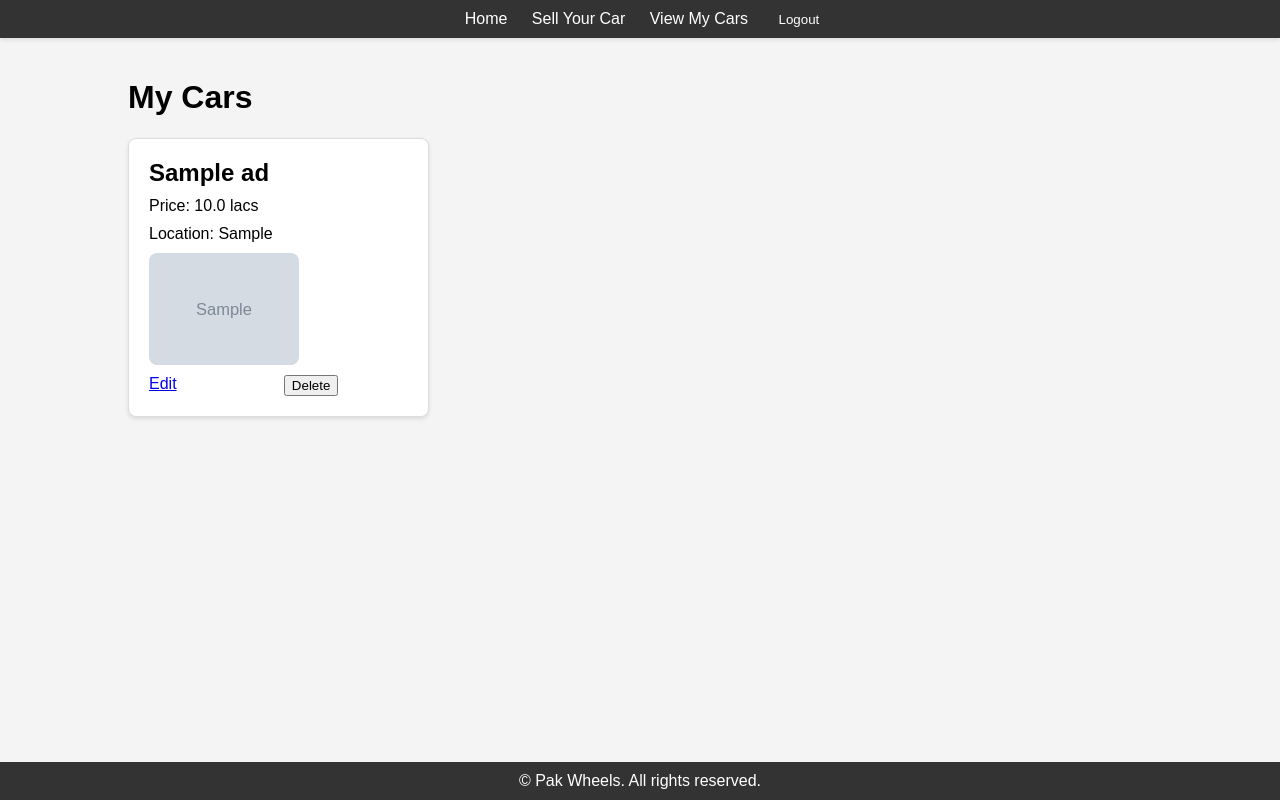
After one commit to maedahnazar/PakWheels-WebApp, a Django app: page /v2/user-cars/ in a window 1280 px wide. The commit adds this page. Run offline with Django 4.2, Linux system fonts and the light colour scheme; a user stored in the database is signed in; tables that the repository leaves empty hold one stand-in row (values such as "Sample post"); grey boxes marked "Sample" are stand-in pictures.

Commit message:
user carslisting and edit

```diff
--- a/pakwheels_app_project/ads/api/v1/urls.py
+++ b/pakwheels_app_project/ads/api/v1/urls.py
@@ -1,10 +1,22 @@
 from django.urls import path
 
-from ads.api.v1.views import ad_list_view, ad_detail_view, car_create_view
+from ads.api.v1.views import (
+    ad_list_view,
+    ad_detail_view,
+    car_create_view,
+    user_cars_view,
+    car_edit_view,
+    car_delete_view,
+    remove_car_image_view
+)
 
 
 urlpatterns = [
     path('', ad_list_view, name='ad_list'),
     path('ad/<int:ad_id>/', ad_detail_view, name='ad_detail'),
     path('add-car/', car_create_view, name='add_car'),
+    path('my-cars/', user_cars_view, name='user_cars'),
+    path('car/edit/<int:ad_id>/', car_edit_view, name='car_edit'),
+    path('car/delete/<int:ad_id>/', car_delete_view, name='car_delete'),
+    path('remove-image/<int:image_id>/', remove_car_image_view, name='remove_car_image'),
 ]
--- a/pakwheels_app_project/ads/api/v2/urls.py
+++ b/pakwheels_app_project/ads/api/v2/urls.py
@@ -1,10 +1,22 @@
 from django.urls import path
 
-from ads.api.v2.views import AdListView, AdDetailView, CarCreateView
+from ads.api.v2.views import (
+    AdListView,
+    AdDetailView,
+    CarCreateView,
+    UserCarsView,
+    CarEditView,
+    RemoveCarImageView,
+    CarDeleteView,
+)
 
 
 urlpatterns = [
     path('', AdListView.as_view(), name='ad-list'),
     path('ad/<int:ad_id>/', AdDetailView.as_view(), name='ad-detail'),
     path('add-car/', CarCreateView.as_view(), name='add-car'),
+    path('user-cars/', UserCarsView.as_view(), name='user-cars'),
+    path('car/edit/<int:ad_id>/', CarEditView.as_view(), name='car-edit'),
+    path('car/image/remove/<int:image_id>/', RemoveCarImageView.as_view(), name='remove-car-image'),
+    path('car/delete/<int:ad_id>/', CarDeleteView.as_view(), name='car-delete'),
 ]
--- a/pakwheels_app_project/ads/api/v2/views.py
+++ b/pakwheels_app_project/ads/api/v2/views.py
@@ -65,3 +65,80 @@ class CarCreateView(LoginRequiredMixin, View):
             })
 
         return response
+
+class UserCarsView(LoginRequiredMixin, View):
+    def get(self, request):
+        ads = Ad.objects.filter(user=request.user, is_active=True)
+        return render(request, 'ads/user_cars.html', {'ads': ads})
+
+class CarEditView(LoginRequiredMixin, View):
+    def get(self, request, ad_id):
+        ad = get_object_or_404(Ad, id=ad_id, user=request.user, is_active=True)
+        car = get_object_or_404(Car, ad=ad, is_active=True)
+
+        ad_form = AdForm(instance=ad)
+        car_form = CarForm(instance=car)
+        image_form = ImageForm()
+        inspection_report_form = InspectionReportForm(instance=car.inspection_reports.first() if car.inspection_reports.exists() else None)
+
+        return render(request, 'ads/edit_car.html', {
+            'ad_form': ad_form,
+            'car_form': car_form,
+            'image_form': image_form,
+            'inspection_report_form': inspection_report_form,
+            'form_instance': ad,
+            'existing_images': car.images.all(),
+        })
+
+    def post(self, request, ad_id):
+        ad = get_object_or_404(Ad, id=ad_id, user=request.user, is_active=True)
+        car = get_object_or_404(Car, ad=ad, is_active=True)
+
+        ad_form = AdForm(request.POST, instance=ad)
+        car_form = CarForm(request.POST, instance=car)
+        image_form = ImageForm(request.POST, request.FILES)
+        inspection_report_form = InspectionReportForm(request.POST, instance=car.inspection_reports.first() if car.inspection_reports.exists() else None)
+
+        if all([ad_form.is_valid(), car_form.is_valid(), image_form.is_valid(), inspection_report_form.is_valid()]):
+            ad = ad_form.save()
+            car = car_form.save()
+
+            car.save_related_entities(
+                car_form=car_form,
+                image_form=image_form,
+                inspection_report_form=inspection_report_form
+            )
+
+            messages.success(request, 'Car details updated successfully.')
+            response =  redirect('user-cars')
+
+        response =  render(request, 'ads/edit_car.html', {
+            'ad_form': ad_form,
+            'car_form': car_form,
+            'image_form': image_form,
+            'inspection_report_form': inspection_report_form,
+            'form_instance': ad,
+            'existing_images': car.images.all(),
+        })
+
+        return response
+
+class RemoveCarImageView(LoginRequiredMixin, View):
+    def get(self, request, image_id):
+        image = get_object_or_404(Image, id=image_id)
+
+        if image.car.ad.user == request.user:
+            image.delete()
+            messages.success(request, 'Image removed successfully.')
+        else:
+            messages.error(request, 'You are not authorized to remove this image.')
+
+        return redirect('car-edit', ad_id=image.car.ad.id)
+
+class CarDeleteView(LoginRequiredMixin, View):
+    def get(self, request, ad_id):
+        ad = get_object_or_404(Ad, id=ad_id, user=request.user)
+        ad.is_active = False
+        ad.save()
+        messages.success(request, 'Car deleted successfully.')
+        return redirect('user-cars')
--- a/pakwheels_app_project/ads/models.py
+++ b/pakwheels_app_project/ads/models.py
@@ -10,6 +10,7 @@ class Ad(TimestampMixin, models.Model):
     price = models.FloatField()
     location = models.TextField()
     seller_comments = models.TextField()
+    is_active = models.BooleanField(default=True)
 
     user = models.ForeignKey(get_user_model(), on_delete=models.CASCADE, related_name='ads')
 
--- /dev/null
+++ b/pakwheels_app_project/ads/templates/ads/user_cars.html
@@ -0,0 +1,142 @@
+{% extends 'core/base.html' %}
+
+{% block title %}My Cars{% endblock %}
+
+{% block extra_styles %}
+<style>
+    .ad-cards {
+        display: flex;
+        flex-wrap: wrap;
+        gap: 20px;
+    }
+
+    .ad-card {
+        background: #fff;
+        border: 1px solid #ddd;
+        border-radius: 8px;
+        box-shadow: 0 2px 4px rgba(0, 0, 0, 0.1);
+        padding: 20px;
+        width: calc(33.333% - 40px); /* Slightly larger width */
+        box-sizing: border-box;
+        text-decoration: none;
+        color: inherit;
+        display: flex;
+        flex-direction: column; /* Stack elements vertically */
+        justify-content: space-between;
+        transition: transform 0.2s ease-in-out;
+        height: auto; /* Allow height to adjust automatically */
+        position: relative; /* Required for absolute positioning of button container */
+        overflow: hidden; /* Ensure buttons do not overflow */
+    }
+
+    .ad-card:hover {
+        transform: scale(1.02);
+    }
+
+    .ad-card h2 {
+        font-size: 1.5em;
+        margin: 0;
+    }
+
+    .ad-card p {
+        font-size: 1em;
+        margin: 10px 0;
+    }
+
+    .ad-info {
+        flex: 1;
+    }
+
+    .ad-image {
+        width: 100%;
+        max-width: 150px;
+        height: auto;
+        border-radius: 8px;
+        object-fit: cover;
+        margin-bottom: 10px;
+    }
+
+    .ad-actions {
+        margin-top: auto; /* Pushes the buttons to the bottom */
+        display: flex;
+        justify-content: space-between;
+        position: relative; /* Ensure buttons are positioned relative to the card */
+        z-index: 2; /* Ensure buttons are on top of the link */
+    }
+
+    .ad-actions a, .ad-actions form {
+        width: 48%; /* Each button takes half width */
+    }
+
+    .ad-card-link {
+        position: absolute; /* Position the link to cover the entire card */
+        top: 0;
+        left: 0;
+        right: 0;
+        bottom: 0;
+        z-index: 1; /* Ensure link is below the buttons */
+        text-decoration: none; /* Remove default link styles */
+        color: inherit; /* Inherit text color from card */
+    }
+
+    @media (max-width: 768px) {
+        .ad-card {
+            width: calc(50% - 40px); /* Adjusted for smaller screens */
+        }
+    }
+
+    @media (max-width: 480px) {
+        .ad-card {
+            width: 100%;
+            flex-direction: column;
+            align-items: flex-start;
+        }
+
+        .ad-image {
+            margin-top: 10px;
+        }
+
+        .ad-actions {
+            flex-direction: column;
+            align-items: stretch;
+        }
+
+        .ad-actions a, .ad-actions form {
+            width: 100%; /* Full width on smaller screens */
+            margin-bottom: 10px;
+        }
+    }
+</style>
+{% endblock %}
+
+{% block content %}
+<h1>My Cars</h1>
+
+<div class="ad-cards">
+    {% for ad in ads %}
+        <div class="ad-card">
+            <a href="{% url 'ad_detail' ad.id %}" class="ad-card-link"></a>
+            <div class="ad-info">
+                <h2>{{ ad.title }}</h2>
+                <p>Price: {{ ad.price }} lacs</p>
+                <p>Location: {{ ad.location }}</p>
+            </div>
+            {% if ad.car.images.exists %}
+                {% if ad.car.images.first.external_image_url %}
+                    <img src="{{ ad.car.images.first.external_image_url }}" alt="{{ ad.title }}" class="ad-image">
+                {% elif ad.car.images.first.uploaded_image %}
+                    <img src="{{ ad.car.images.first.uploaded_image.url }}" alt="{{ ad.title }}" class="ad-image">
+                {% endif %}
+            {% endif %}
+            <div class="ad-actions">
+                <a href="{% url 'car_edit' ad.id %}">Edit</a>
+                <form method="post" action="{% url 'car_delete' ad.id %}" onsubmit="return confirm('Are you sure you want to delete this car?');">
+                    {% csrf_token %}
+                    <button type="submit" class="btn btn-danger">Delete</button>
+                </form>
+            </div>
+        </div>
+    {% endfor %}
+</div>
+
+{% endblock %}
--- a/pakwheels_app_project/cars/models.py
+++ b/pakwheels_app_project/cars/models.py
@@ -8,6 +8,7 @@ class Car(TimestampMixin):
     assembly = models.TextField()
     engine_capacity = models.IntegerField()
     body_type = models.TextField()
+    is_active = models.BooleanField(default=True)
 
     ad = models.OneToOneField('ads.Ad', on_delete=models.CASCADE, related_name='car')
 
@@ -17,14 +18,16 @@ class Car(TimestampMixin):
     def save_related_entities(self, car_form, image_form, inspection_report_form):
         features = car_form.cleaned_data.get('features')
         if features:
-            for feature in features:
-                self.features.add(feature)
+            self.features.set(features)
 
-        images_to_create = [
-            Image(car=self, uploaded_image=image)
-            for image in image_form.cleaned_data['uploaded_images']
-        ]
-        Image.objects.bulk_create(images_to_create)
+        if image_form.is_valid():
+            uploaded_images = image_form.cleaned_data.get('uploaded_images')
+            if uploaded_images or not self.images.exists():
+                images_to_create = [
+                    Image(car=self, uploaded_image=image)
+                    for image in uploaded_images
+                ]
+                Image.objects.bulk_create(images_to_create)
 
         inspection_report = inspection_report_form.save(commit=False)
         if inspection_report:
--- a/pakwheels_app_project/core/templates/core/base.html
+++ b/pakwheels_app_project/core/templates/core/base.html
@@ -17,6 +17,10 @@
             color: #fff;
             padding: 10px 0;
             text-align: center;
+            position: sticky;
+            top: 0;
+            z-index: 1000;
+            box-shadow: 0 2px 4px rgba(0, 0, 0, 0.1);
         }
 
         header a {
@@ -53,6 +57,7 @@
         <a href="{% url 'ad_list' %}">Home</a>
         {% if user.is_authenticated %}
             <a href="{% url 'add_car' %}">Sell Your Car</a>
+            <a href="{% url 'user_cars' %}">View My Cars</a>
             <form method="POST" action="{% url 'logout' %}">
                 {% csrf_token %}
                 <button type="submit" style="background:none; border:none; color:#fff; cursor:pointer; margin-left:10px;">Logout</button>
```
Also changed, not shown: pakwheels_app_project/ads/api/v1/views.py (+74 -2 lines), pakwheels_app_project/ads/forms.py (+9 -1 lines), pakwheels_app_project/ads/templates/ads/edit_car.html (added, +38 -0 lines), pakwheels_app_project/ads/migrations/0001_initial.py, pakwheels_app_project/ads/migrations/0002_initial.py (deleted), pakwheels_app_project/cars/migrations/0001_initial.py, pakwheels_app_project/cars/migrations/0002_alter_image_uploaded_image.py (deleted).
